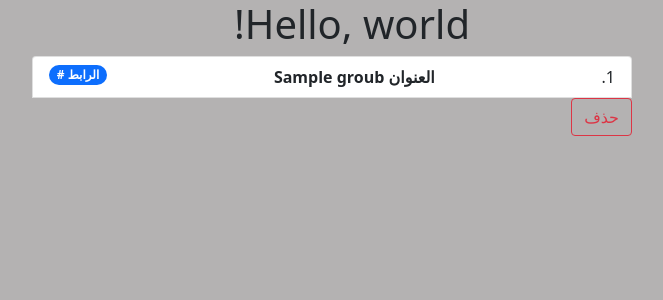
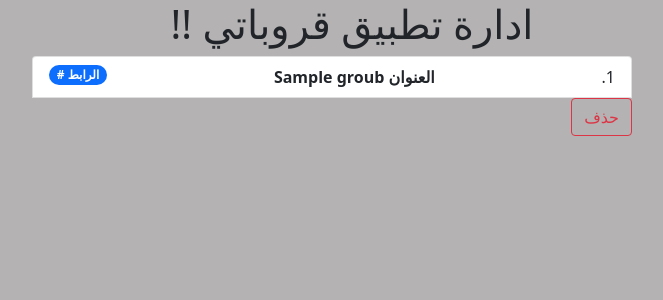
Before and after one commit to zinon-software/kinglink-django, a Django app: page / in a window 1280 px wide. Shown: the top 300 px of the page, without its empty margins (288-951 px from the left). Run offline with Django 3.2, Linux system fonts and the light colour scheme; a user stored in the database is signed in; tables that the repository leaves empty hold one stand-in row (values such as "Sample post"); some libraries are stand-ins or nearby versions.

Commit message:
update in index html 4

```diff
--- a/whatsApp/templates/index.html
+++ b/whatsApp/templates/index.html
@@ -29,7 +29,7 @@
   }</style>
   </head>
   <body>
-    <h1>Hello, world!</h1>
+    <h1>ادارة تطبيق قروباتي !!</h1>
 
     <div class="col-lg-6">
       <div class="box-element" id="form-wrapper">
```
